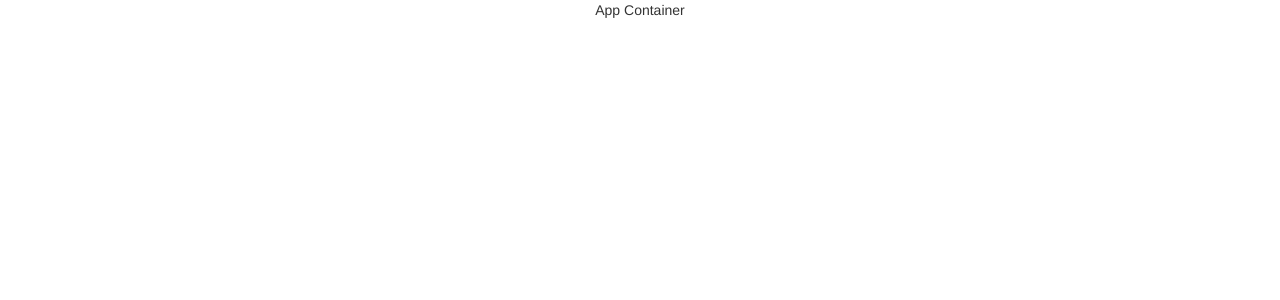
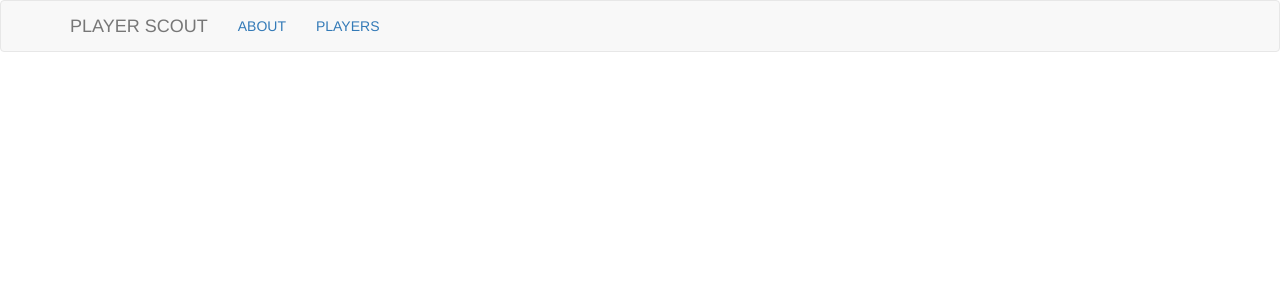
Before and after one commit to Booligan/player-scout-client, a React (Create React App) app: page / in a window 1280 px wide. Shown: the top 300 px of the page. Built offline with nearby package versions, Linux system fonts and the light colour scheme.

Commit message:
Navbar added

```diff
--- a/package.json
+++ b/package.json
@@ -7,6 +7,7 @@
     "react": "^16.2.0",
     "react-bootstrap": "^0.32.0",
     "react-dom": "^16.2.0",
+    "react-router-dom": "^4.2.2",
     "react-scripts": "1.0.17"
   },
   "scripts": {
--- /dev/null
+++ b/src/components/Navbar.js
@@ -0,0 +1,25 @@
+import React from 'react';
+import {Navbar as BNav, Nav, NavItem} from 'react-bootstrap';
+
+
+const Navbar = () => {
+    return(
+        <BNav>
+            <BNav.Header>
+                <BNav.Brand>
+                    <a href="#">PLAYER SCOUT</a>
+                </BNav.Brand>
+            </BNav.Header>
+            <Nav>
+                <NavItem href= "#">
+                    <a href="#">ABOUT</a>
+                </NavItem>
+                <NavItem href= "#">
+                    <a href="#">PLAYERS</a>
+                </NavItem>
+            </Nav>
+        </BNav>
+    )
+}
+
+export default Navbar;
--- a/src/containers/App.js
+++ b/src/containers/App.js
@@ -1,12 +1,15 @@
 import React, { Component } from 'react';
+import { Browser as Router, Route} from 'react-router-dom';
 import './App.css';
-import { Button } from 'react-bootstrap';
+import bootstrap from 'react-bootstrap';
+import Navbar from '../components/Navbar'
+
 
 class App extends Component {
   render() {
     return (
       <div className="App">
-       App Container
+        <Navbar />
       </div>
     );
   }
```
